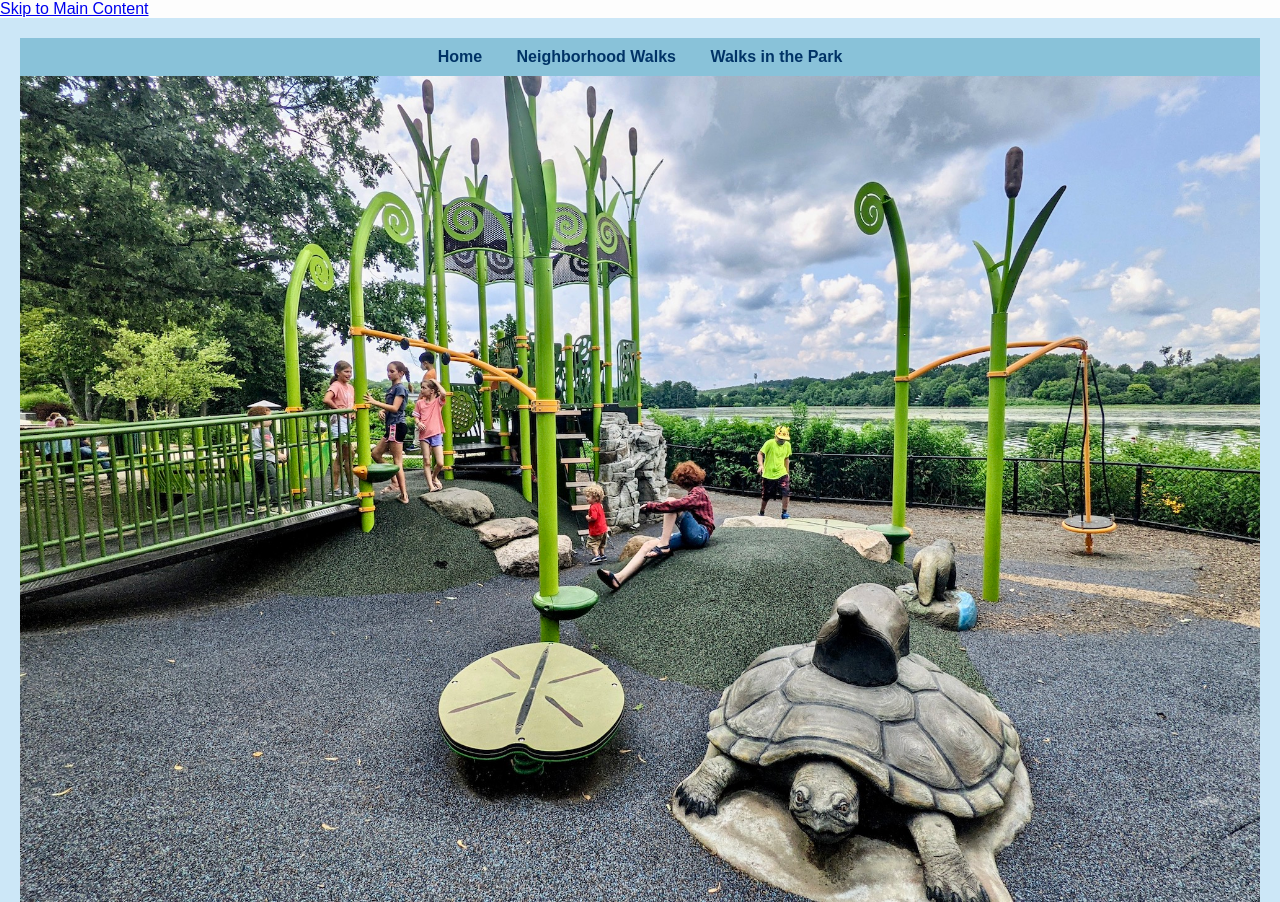
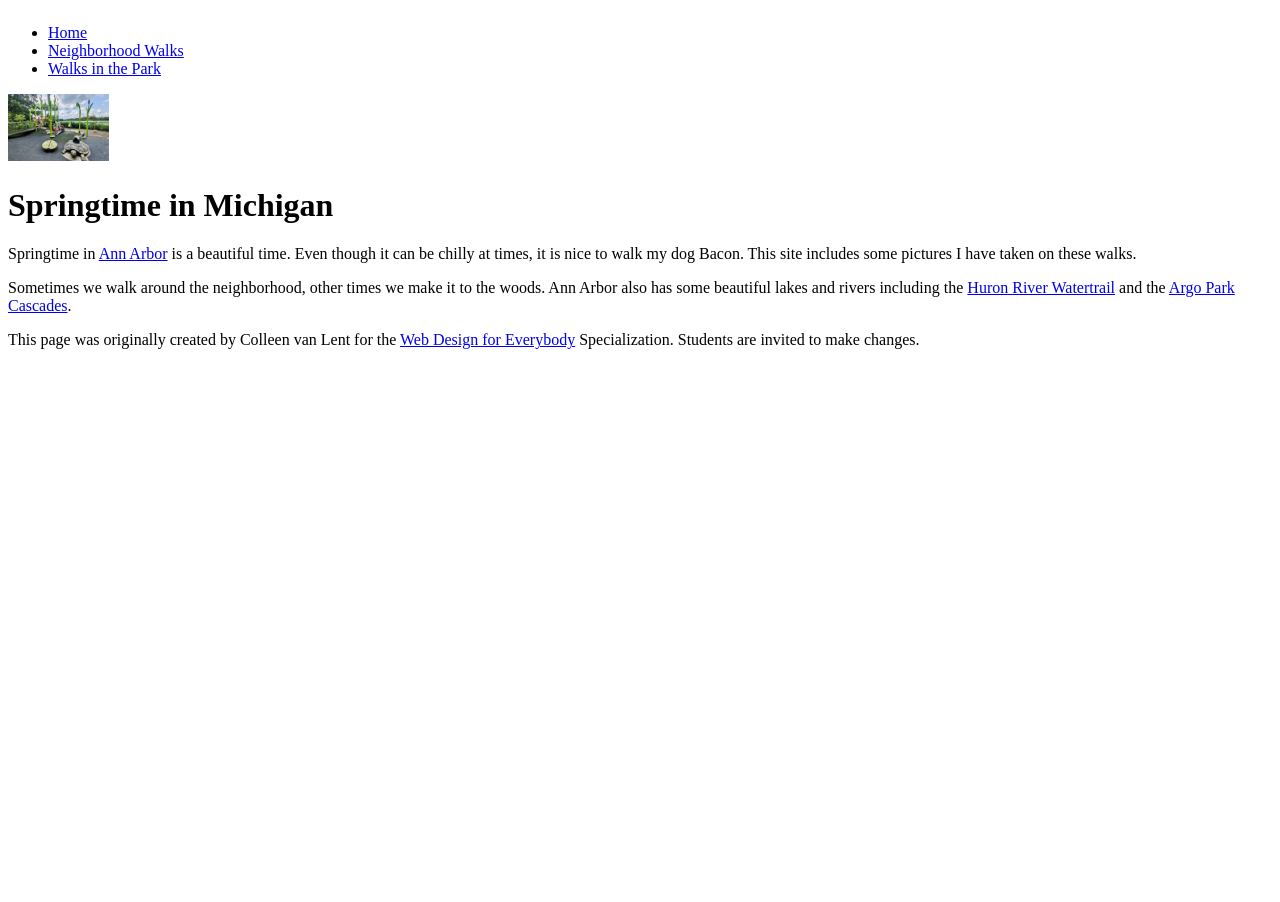
Before and after one commit to starkcs12/springtime, a plain HTML site: page index.html in a window 1280 px wide. Shown: the top 902 px of the page. After the commit the page ends 800 px from the top, so only its background shows below. Drawn offline with Linux system fonts and the light colour scheme.

Commit message:
Update styles.css

```diff
--- a/styles.css
+++ b/styles.css
@@ -1,79 +1,60 @@
-/* Base body style */
-body {
-  font-family: Arial, sans-serif;
-  font-size: 16px;
-  margin: 0;
-  padding: 0;
-  background-color: #fdfdfd;
+/* Skip Link Styling */
+.skip-link {
+  position: absolute;
+  left: -999px;
+  top: auto;
+  width: 1px;
+  height: 1px;
+  overflow: hidden;
 }
 
-/* Header styling */
-header {
-  background-color: #cce7f7;
-  padding: 20px;
-  text-align: center;
+.skip-link:focus {
+  position: static;
+  width: auto;
+  height: auto;
+  padding: 0.5em;
+  background-color: #000;
+  color: #fff;
+  z-index: 1000;
 }
 
-/* Navigation bar styling */
+/* Comment out li styling */
+ /*
+li {
+  list-style: none;
+  padding: 0;
+  margin: 0;
+}
+*/
+
+/* Style the nav */
 nav {
-  background-color: #89c2d9;
-  padding: 10px 0;
+  display: inline-block;
+  width: 80%;
 }
 
-nav ul {
-  list-style-type: none;
-  margin: 0;
-  padding: 0;
+/* Style only image in nav */
+nav img {
+  width: 10%;
 }
 
-nav li {
-  display: inline;
-  margin: 0 15px;
+/* Grid layout */
+.grid {
+  display: grid;
+  grid-template-columns: 40% 40%;
+  justify-content: space-between;
+  align-items: start;
+  row-gap: 1.5rem;
 }
 
-nav a {
-  text-decoration: none;
-  color: #003366;
-  font-weight: bold;
+/* Make grid images fill their columns */
+.grid img {
+  width: 100%;
 }
 
-nav a:hover {
-  color: #000;
+/* Flex layout */
+.flex {
+  display: flex;
+  flex-wrap: wrap;
+  justify-content: space-evenly;
 }
-
-/* Main section styling */
-main {
-  background-color: #f0f8ff;
-  font-size: 18px;
-  padding: 20px;
-}
-
-/* Heading */
-h1 {
-  text-align: center;
-  font-family: Georgia, serif;
-  color: #2c3e50;
-}
-
-/* Paragraphs */
-p {
-  line-height: 1.6;
-  max-width: 800px;
-  margin: auto;
-}
-
-/* Footer styling */
-footer {
-  background-color: #ccc;
-  padding: 10px;
-  text-align: center;
-  font-size: 14px;
-}
-
-/* Responsive image */
-img {
-  display: block;
-  margin: 10px auto;
-  max-width: 100%;
-  height: auto;
-}
```
